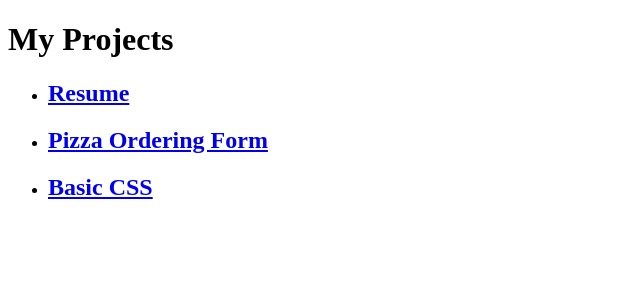
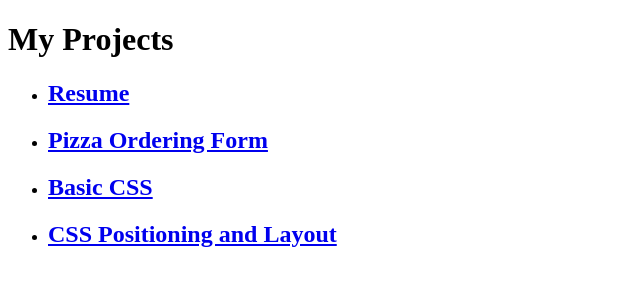
Before and after one commit to mrosenberry0422/mrosenberry0422.github.io, a plain HTML site: page index.html in a window 1280 px wide. Shown: the whole page, without its empty margins (0-640 px from the left). Drawn offline with Linux system fonts and the light colour scheme.

Commit message:
Update index.html to add CSS Positioning and Layout

```diff
--- a/index.html
+++ b/index.html
@@ -9,6 +9,7 @@
       <li><h2><a href="resume.html">Resume</a></h2></li>
       <li><h2><a href="pizza-ordering-form.html">Pizza Ordering Form</a></h2></li>
       <li><h2><a href="5_CSS1-1.html">Basic CSS</a></h2></li>
+      <li><h2><a href="html-5.html">CSS Positioning and Layout</a></h2></li>
     </ul>
   </body>
 </html>
```
